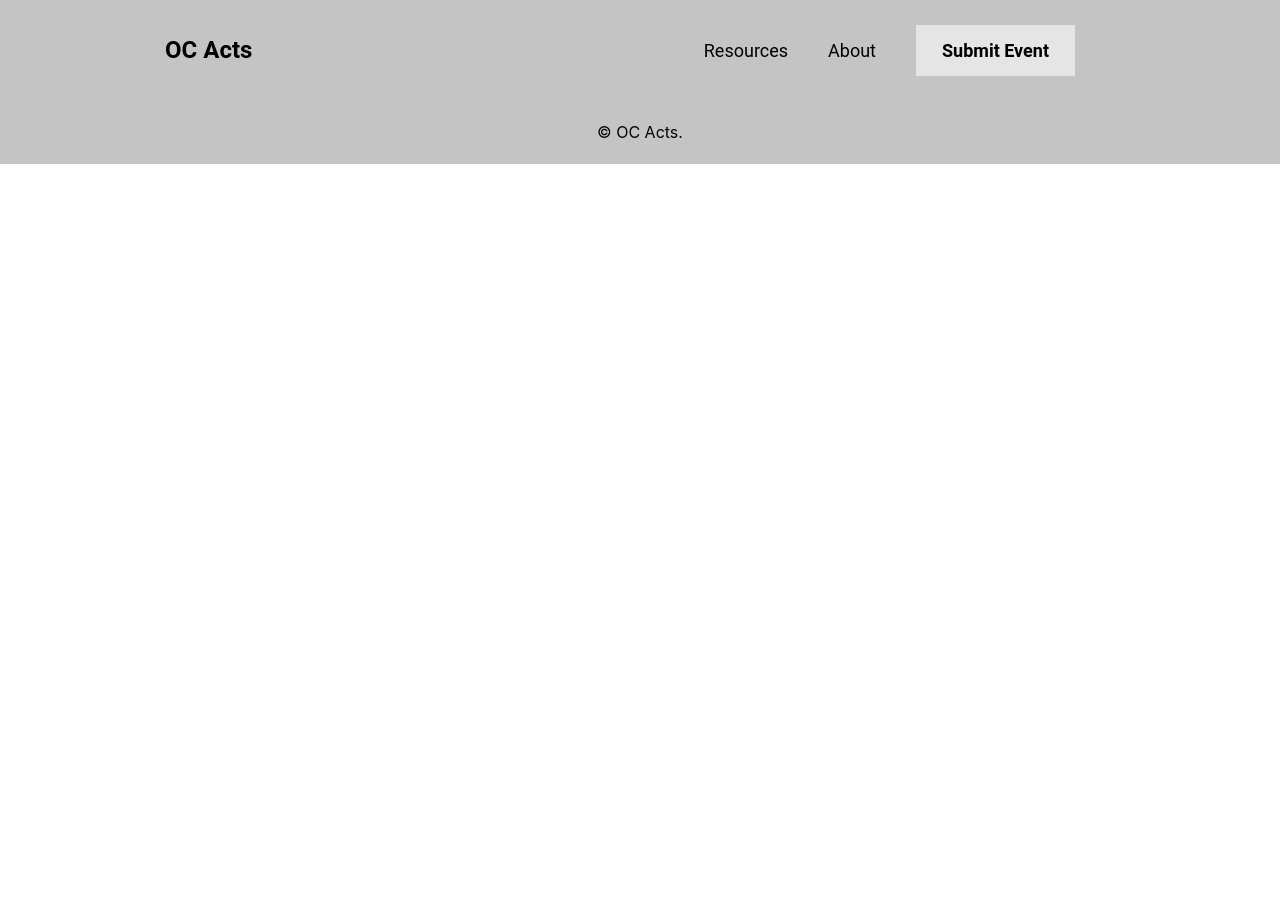
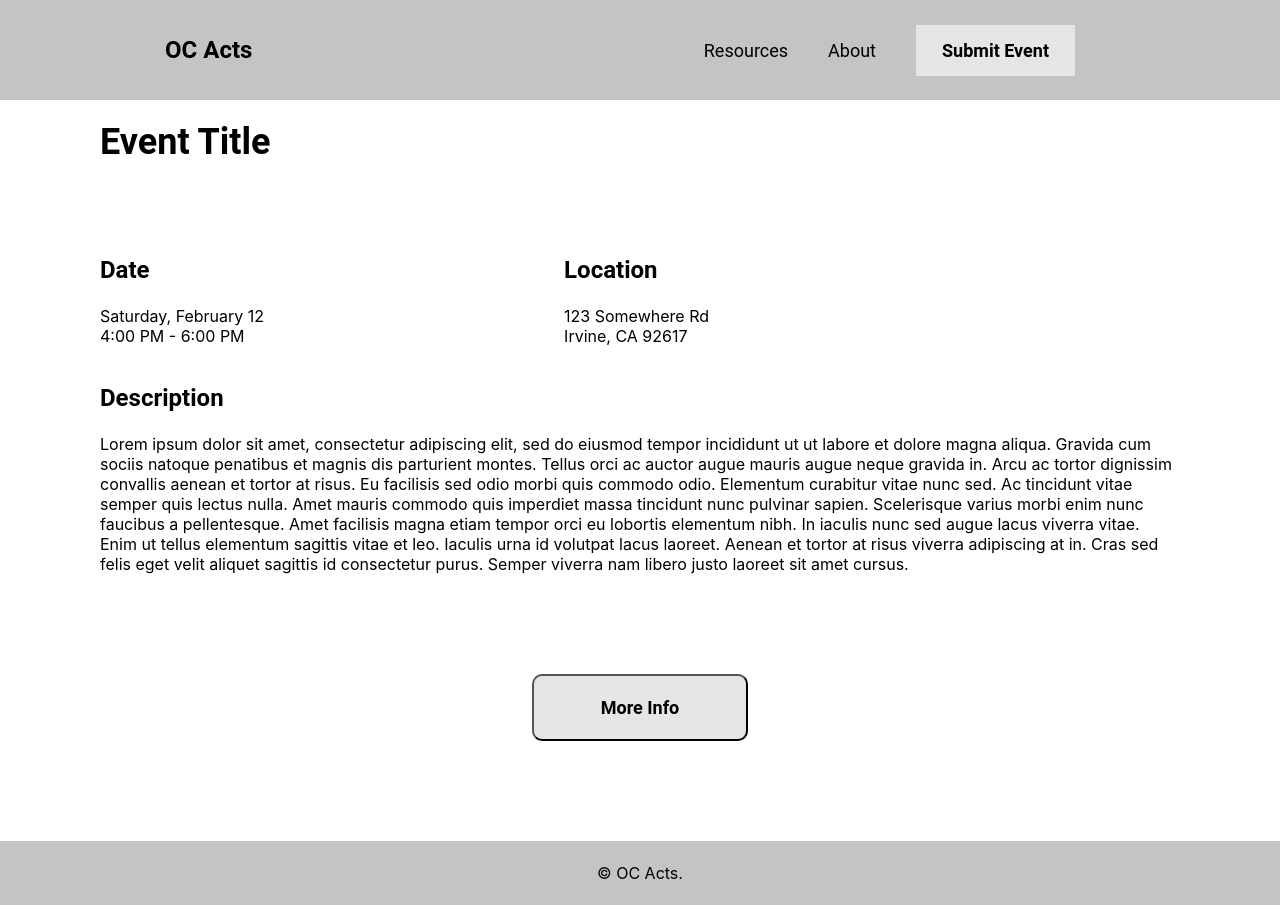
Before and after one commit to ctc-uci/bp-local-social-justice-events, a React (Create React App) app in the folder client/: page /event-details in a window 1280 px wide. Before the commit the page ends 800 px from the top, so only its background shows below. Built offline with nearby package versions, Linux system fonts and the light colour scheme.

Commit message:
event details page

```diff
--- a/client/src/App.jsx
+++ b/client/src/App.jsx
@@ -5,6 +5,7 @@ import { BrowserRouter as Router, Routes, Route } from 'react-router-dom';
 import Home from './pages/Home';
 import About from './pages/About';
 import Resources from './pages/Resources';
+import EventDetails from './pages/EventDetails';
 import Navbar from './components/Navbar';
 import Footer from './components/Footer';
 
@@ -22,6 +23,7 @@ function App() {
               <Route exact path="/" element={<Home />} />
               <Route exact path="/about" element={<About />} />
               <Route exact path="/resources" element={<Resources />} />
+              <Route exact path="/event-details" element={<EventDetails />} />
             </Routes>
           </div>
         </div>
--- a/client/src/components/EventCard.css
+++ b/client/src/components/EventCard.css
@@ -12,6 +12,7 @@
 
   align-self: center;
   justify-self: center;
+  border-radius: 10px;
 }
 
 .card-date {
@@ -21,14 +22,15 @@
 
   margin: 25px 45px 25px 45px;
 
-    display: flex;
-    justify-content: center;
-    align-items: center;
+  display: flex;
+  justify-content: center;
+  align-items: center;
 
   width: 135px;
   height: 135px;
 
   background: #C4C4C4;
+  border-radius: 10px;
 }
 
 .card-info {
--- a/client/src/components/SearchBar.jsx
+++ b/client/src/components/SearchBar.jsx
@@ -8,9 +8,9 @@ function SearchBar() {
         <span className="visually-hidden">Search social justice events</span>
         <input type="text" id="search" placeholder="Search" name="s" />
       </label>
-      <button type="submit" className="search-button">
+      {/* <button type="submit" className="search-button">
         Search
-      </button>
+      </button> */}
     </form>
   );
 }
--- a/client/src/components/UpcomingEvents.css
+++ b/client/src/components/UpcomingEvents.css
@@ -46,4 +46,5 @@
 
   align-items: center;
   justify-content: center;
+  border-radius: 10px;
 }
--- /dev/null
+++ b/client/src/pages/EventDetails.css
@@ -0,0 +1,64 @@
+.eventTitle{
+	padding-left: 100px;
+	font-family: 'Roboto', sans-serif;
+	font-style: Bold;
+	font-size: 36px;
+	line-height: 42px;
+	line-height: 100%;
+	color: black
+	}
+
+.eventHeaderOne{
+	font-family: 'Roboto', sans-serif;
+	font-style: Bold;
+	font-size: 24px;
+	line-height: 28px;
+	line-height: 100%;
+}
+
+.eventText{
+	/* padding: 100px */
+  margin-right: 100px;
+}
+
+.eventSpecifics{
+	display: flex;
+	padding-top: 50px;
+	padding-left: 100px
+}
+
+.eventDate {
+  padding-right: 300px;
+}
+
+.eventDetails{
+	padding-left: 100px
+}
+
+.eventButton {
+  margin: 0;
+
+  display: flex;
+  flex-direction: row;
+  justify-content: center;
+  align-items: center;
+  padding: 21px 67px;
+
+  margin-top: 100px;
+  margin-bottom: 100px;
+  margin-right: auto;
+  margin-left: auto;
+
+  background: #E5E5E5;
+
+  font-family: 'Roboto', sans-serif;
+  font-style: normal;
+  font-weight: 700;
+  font-size: 18px;
+  line-height: 21px;
+
+  border-radius: 10px;
+
+
+  color: #000000;
+}
--- /dev/null
+++ b/client/src/pages/EventDetails.jsx
@@ -0,0 +1,50 @@
+import React from 'react';
+import './EventDetails.css';
+
+function EventDetails() {
+  return (
+    <div className="Event">
+      <h1 className="eventTitle">Event Title</h1>
+      <div className="eventSpecifics">
+        <div className="eventDate">
+          <h3 className="eventHeaderOne">Date</h3>
+          <p>
+            Saturday, February 12
+            <br />
+            4:00 PM - 6:00 PM
+          </p>
+        </div>
+        <div className="eventLocation">
+          <h3 className="eventHeaderOne">Location</h3>
+          <p>
+            123 Somewhere Rd
+            <br />
+            Irvine, CA 92617
+          </p>
+        </div>
+      </div>
+
+      <div className="eventDetails">
+        <h3 className="eventHeaderOne">Description</h3>
+        <p className="eventText">
+          Lorem ipsum dolor sit amet, consectetur adipiscing elit, sed do eiusmod tempor incididunt
+          ut ut labore et dolore magna aliqua. Gravida cum sociis natoque penatibus et magnis dis
+          parturient montes. Tellus orci ac auctor augue mauris augue neque gravida in. Arcu ac
+          tortor dignissim convallis aenean et tortor at risus. Eu facilisis sed odio morbi quis
+          commodo odio. Elementum curabitur vitae nunc sed. Ac tincidunt vitae semper quis lectus
+          nulla. Amet mauris commodo quis imperdiet massa tincidunt nunc pulvinar sapien.
+          Scelerisque varius morbi enim nunc faucibus a pellentesque. Amet facilisis magna etiam
+          tempor orci eu lobortis elementum nibh. In iaculis nunc sed augue lacus viverra vitae.
+          Enim ut tellus elementum sagittis vitae et leo. Iaculis urna id volutpat lacus laoreet.
+          Aenean et tortor at risus viverra adipiscing at in. Cras sed felis eget velit aliquet
+          sagittis id consectetur purus. Semper viverra nam libero justo laoreet sit amet cursus.
+        </p>
+      </div>
+      <button type="button" className="eventButton">
+        More Info
+      </button>
+    </div>
+  );
+}
+
+export default EventDetails;
--- a/client/src/pages/Resources.css
+++ b/client/src/pages/Resources.css
@@ -1,4 +1,4 @@
-h1 {
+.ResourcesTitle {
 	font-family: 'Roboto', sans-serif;
 	font-style: normal;
 	font-weight: 700;
@@ -14,7 +14,7 @@ h1 {
 	margin-top: 75px;
 }
 
-h3 {
+.ResourcesName {
 	font-size: 24px;
 
 	display: flex;
@@ -26,7 +26,7 @@ h3 {
 	margin-left: 165px;
 }
 
-p{
+.resourcesText{
     font-family: 'Roboto', sans-serif;
     font-style: normal;
     font-weight: 400;
--- a/client/src/pages/Resources.jsx
+++ b/client/src/pages/Resources.jsx
@@ -4,9 +4,9 @@ import './Resources.css';
 function Resources() {
   return (
     <div className="Resources">
-      <h1>Resources Page</h1>
-      <h3>Social Cause </h3>
-      <p> text text text </p>
+      <h1 className="ResourcesTitle">Resources Page</h1>
+      <h3 className="ResourcesName">Social Cause </h3>
+      <p className="resourcesText"> text text text </p>
     </div>
   );
 }
```
Lines whose indentation alone changed are shown as unchanged.
